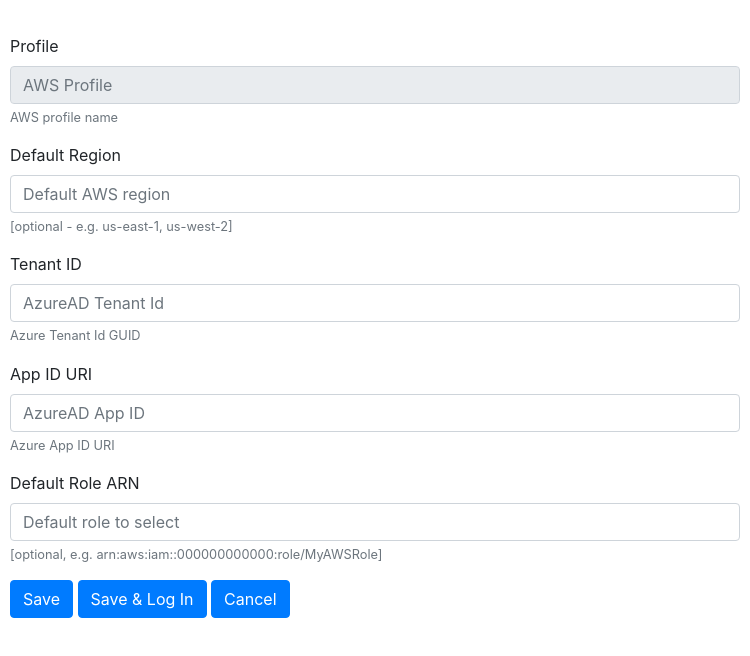
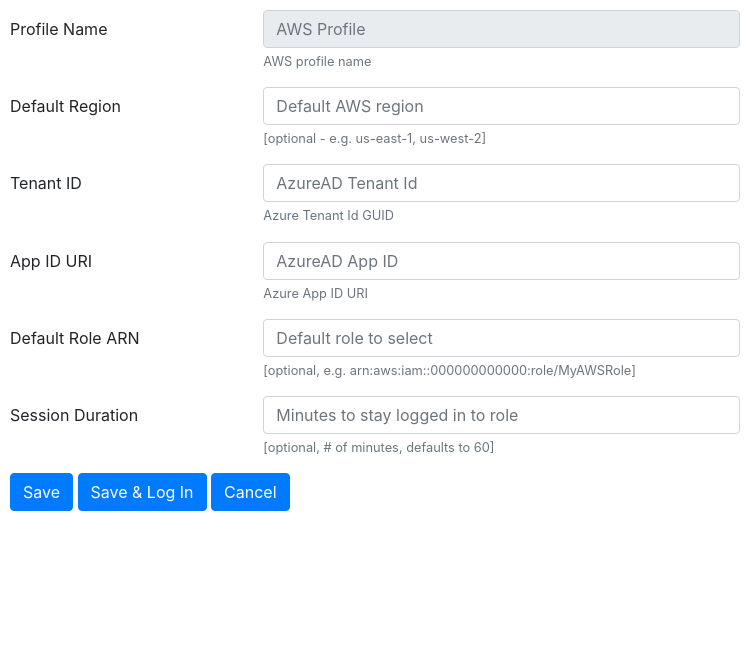
Before and after one commit to mr-olson/azure-aws-creds, an Electron app: page src/settings.html in a window 750 px wide. Drawn offline with nearby package versions, Linux system fonts and the light colour scheme; no server answers.

Commit message:
Add config for role session duration in minutes Default role session to previous hard-coded 60 mins Reformat settings page to be more compact while including new config field

```diff
--- a/src/settings.html
+++ b/src/settings.html
@@ -35,6 +35,7 @@
           $("#azure_tenant_id").val(currentWindow._EditProfile.azure_tenant_id);
           $("#azure_app_id_uri").val(currentWindow._EditProfile.azure_app_id_uri);
           $("#azure_default_role_arn").val(currentWindow._EditProfile.azure_default_role_arn);
+          $("#azure_session_duration_minutes").val(currentWindow._EditProfile.azure_session_duration_minutes);
         }
 
         $("#settingsForm").submit(function( event ) {
@@ -68,33 +69,49 @@
     </script>
   </head>
   <body>
-    <br/>
     <div class="form">
       <form id="settingsForm">
-        <div class="form-group">
-          <label for="profile">Profile</label>
+        <div class="form-group row">
+          <label for="profile" class="col-sm-4 col-form-label">Profile Name</label>
+          <div class="col-sm-8">
           <input type="text" class="form-control" id="profile" name="profile" aria-describedby="profileHelp" placeholder="AWS Profile">
           <small id="profileHelp" class="form-text text-muted">AWS profile name</small>
           </div>
-        <div class="form-group">
-          <label for="region">Default Region</label>
+        </div>
+        <div class="form-group row">
+          <label for="region" class="col-sm-4 col-form-label">Default Region</label>
+          <div class="col-sm-8">
             <input type="text" class="form-control" id="region" name="region" aria-describedby="regionHelp" placeholder="Default AWS region">
             <small id="regionHelp" class="form-text text-muted">[optional - e.g. us-east-1, us-west-2]</small>
           </div>
-        <div class="form-group">
-          <label for="azure_tenant_id">Tenant ID</label>
+        </div>
+        <div class="form-group row">
+          <label for="azure_tenant_id" class="col-sm-4 col-form-label">Tenant ID</label>
+          <div class="col-sm-8">
             <input type="text" class="form-control" id="azure_tenant_id" name="azure_tenant_id" aria-describedby="azure_tenant_idHelp" placeholder="AzureAD Tenant Id">
             <small id="azure_tenant_idHelp" class="form-text text-muted">Azure Tenant Id GUID</small>
           </div>
-        <div class="form-group">
-          <label for="azure_app_id_uri">App ID URI</label>
+        </div>
+        <div class="form-group row">
+          <label for="azure_app_id_uri" class="col-sm-4 col-form-label">App ID URI</label>
+          <div class="col-sm-8">
             <input type="text" class="form-control" id="azure_app_id_uri" name="azure_app_id_uri" aria-describedby="azure_app_id_uriHelp" placeholder="AzureAD App ID">
             <small id="azure_app_id_uriHelp" class="form-text text-muted">Azure App ID URI</small>
           </div>
-        <div class="form-group">
-          <label for="azure_default_role_arn">Default Role ARN</label>
+        </div>
+        <div class="form-group row">
+          <label for="azure_default_role_arn" class="col-sm-4 col-form-label">Default Role ARN</label>
+          <div class="col-sm-8">
             <input type="text" class="form-control" id="azure_default_role_arn" name="azure_default_role_arn" aria-describedby="azure_default_role_arnHelp" placeholder="Default role to select">
             <small id="azure_default_role_arnHelp" class="form-text text-muted">[optional, e.g. arn:aws:iam::000000000000:role/MyAWSRole]</small>
+          </div>
+        </div>
+        <div class="form-group row">
+          <label for="azure_session_duration_minutes" class="col-sm-4 col-form-label">Session Duration</label>
+          <div class="col-sm-8">
+            <input type="text" class="form-control" id="azure_session_duration_minutes" name="azure_session_duration_minutes" aria-describedby="azure_session_duration_minutesHelp" placeholder="Minutes to stay logged in to role">
+            <small id="azure_session_duration_minutesHelp" class="form-text text-muted">[optional, # of minutes, defaults to 60]</small>
+          </div>
         </div>
         <input type="checkbox" style="display: none;" name="log_in" value="y" id="log_in" />
         <button id="save" type="submit" class="btn btn-primary">Save</button>
```
Also changed, not shown: src/main.js (+18 -3 lines). Lines whose indentation alone changed are shown as unchanged.
